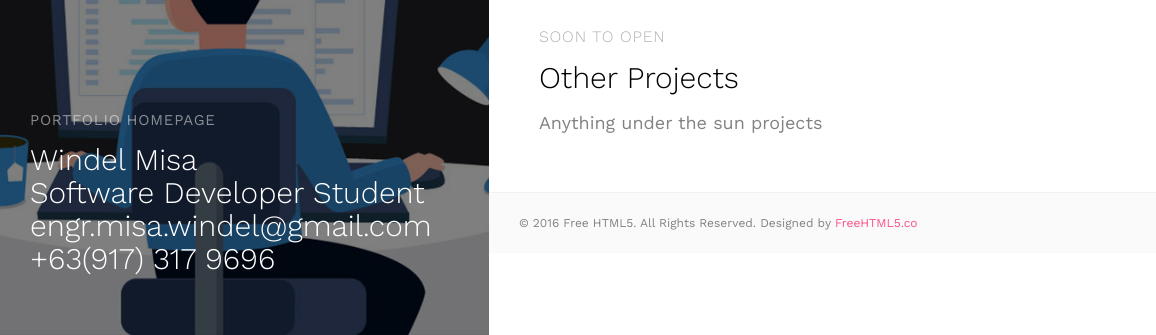
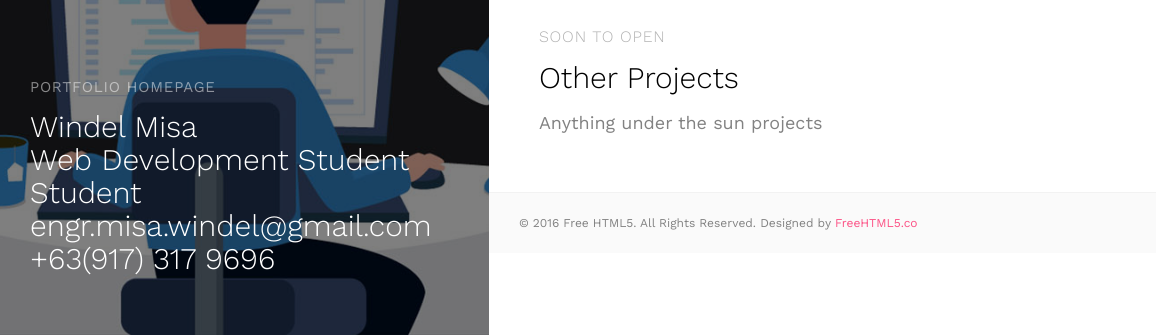
Before and after one commit to desoto13/Portfolio, a plain HTML site: page index.html in a window 1280 px wide. Shown: the part 465-800 px from the top of the page, 0-1156 px from the left. Drawn offline with nearby package versions, Linux system fonts and the light colour scheme; files whose address does not match are found by name.

Commit message:
Portfolio Homepage

```diff
--- a/index.html
+++ b/index.html
@@ -68,7 +68,7 @@
 			</nav>
 			<div class="featured">
 				<span>PORTFOLIO HOMEPAGE</span>
-				<h2>Windel Misa <br> Software Developer Student<br>engr.misa.windel@gmail.com<br> +63(917) 317 9696<br></h2>
+				<h2>Windel Misa <br> Web Development Student Student<br>engr.misa.windel@gmail.com<br> +63(917) 317 9696<br></h2>
 			</div>
 		</div>
 		<div id="fh5co-main-content">
```
Also changed, not shown: IntroToAI.html (+1 -1 lines).
